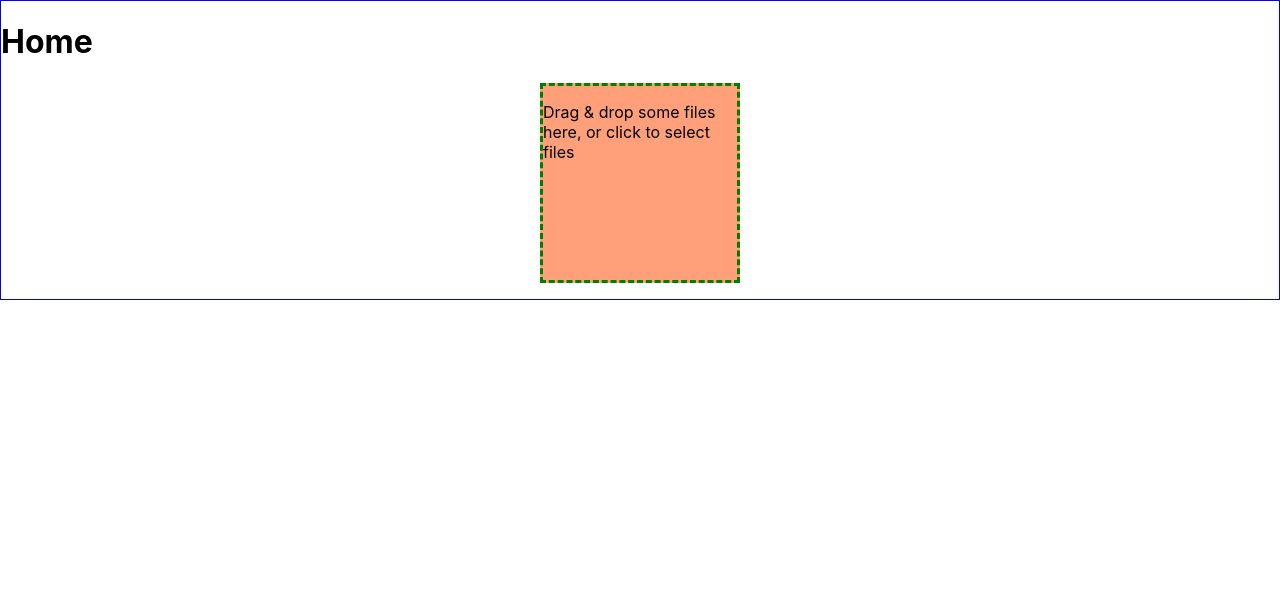
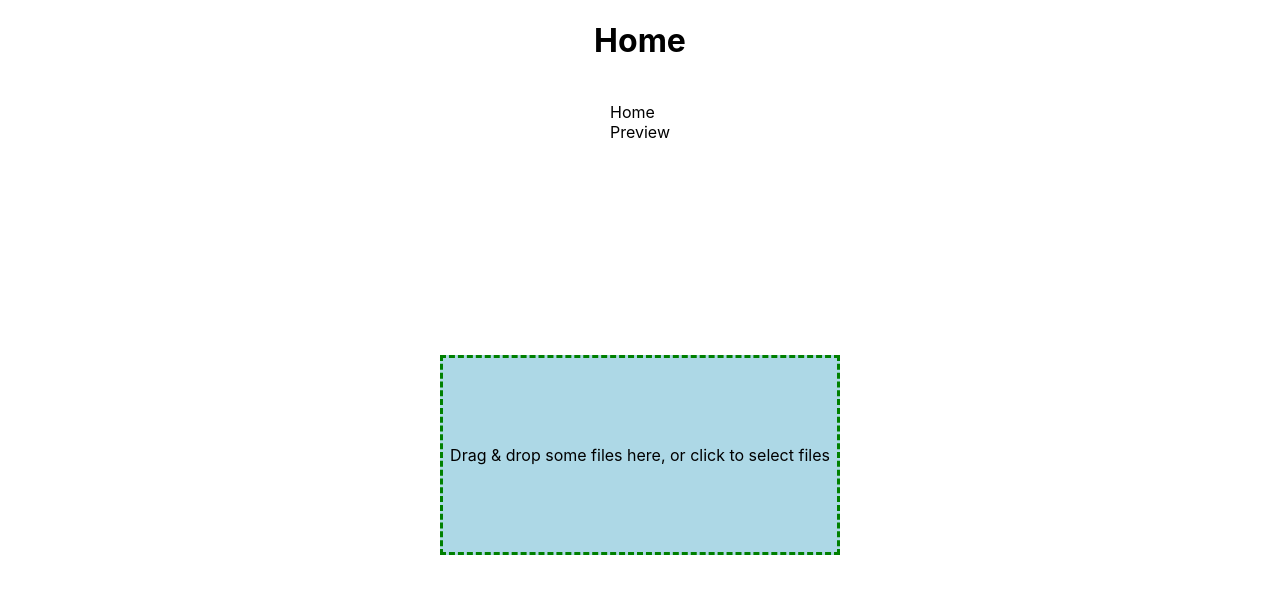
Before and after one commit to dwestland/next-dropzone, a Next.js app: page / in a window 1280 px wide. Shown: the top 594 px of the page. Built offline with nearby package versions, Linux system fonts and the light colour scheme.

Commit message:
Add formating

```diff
--- a/pages/index.tsx
+++ b/pages/index.tsx
@@ -1,10 +1,14 @@
+/* eslint-disable import/no-unresolved */
+/* eslint-disable import/extensions */
 import React from 'react'
 // import styles from '../styles/Home.module.css'
 import MyDropZone from '@/components/MyDropZone'
+import Nav from '@/components/Nav'
 
 const Home = () => (
-  <div className="home-div">
+  <div className="container home-div">
     <h1>Home</h1>
+    <Nav />
     <MyDropZone />
   </div>
 )
--- /dev/null
+++ b/src/components/Nav.tsx
@@ -0,0 +1,18 @@
+import React from 'react'
+import Link from 'next/link'
+
+const Nav = () => (
+  <div>
+    <br />
+    <Link href="/">
+      <a>Home</a>
+    </Link>
+    <br />
+    <Link href="/preview">
+      <a>Preview</a>
+    </Link>
+    <br />
+  </div>
+)
+
+export default Nav
--- a/styles/globals.css
+++ b/styles/globals.css
@@ -15,15 +15,25 @@ a {
   box-sizing: border-box;
 }
 
+.container {
+  min-height: 100vh;
+  padding: 0 0.5rem;
+  display: flex;
+  flex-direction: column;
+  justify-content: center;
+  align-items: center;
+  height: 100vh;
+}
+
 .dropzone {
   border: 3px dashed green;
-  background: lightsalmon;
-  width: 200px;
+  background: lightblue;
+  width: 400px;
   height: 200px;
   margin: auto;
   background-size: 100px 30px;
+  display: flex;
+  flex-direction: column;
+  justify-content: center;
+  align-items: center;
 }
-
-.home-div {
-  border: 1px double blue;
-}
```
Also changed, not shown: pages/preview.tsx (+8 -4 lines).
